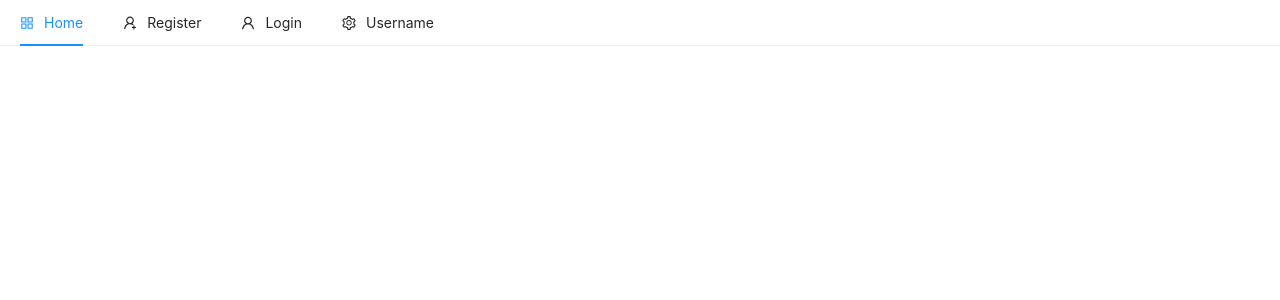
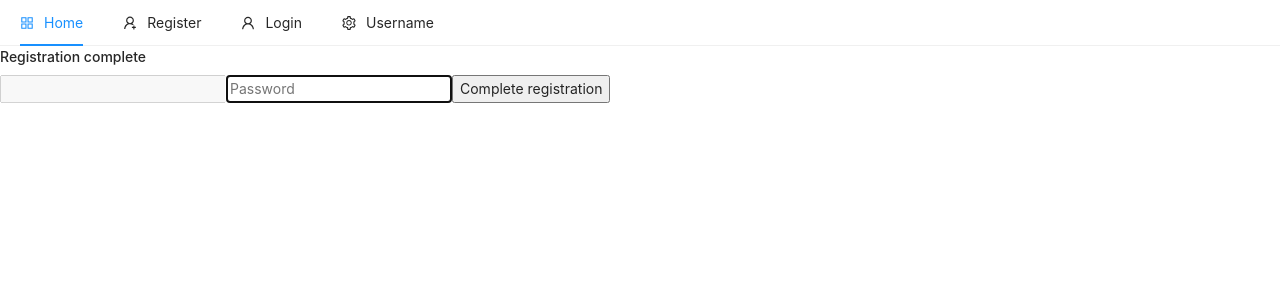
Before and after one commit to leawn/mern-ecom-app, a React (Create React App) app in the folder client/: page /register/complete in a window 1280 px wide. Shown: the top 300 px of the page. Built offline with nearby package versions, Linux system fonts and the light colour scheme.

Commit message:
registration complete commit

```diff
--- a/client/src/App.js
+++ b/client/src/App.js
@@ -7,6 +7,7 @@
 import Login from "./pages/auth/Login";
 import Register from "./pages/auth/Register";
 import Header from "./components/nav/Header";
+import RegisterComplete from "./pages/auth/RegisterComplete";
 
 const App = () => {
     return (
@@ -17,6 +18,7 @@
                 <Route exact path='/' component={Home}/>
                 <Route exact path='/login' component={Login}/>
                 <Route exact path='/register' component={Register}/>
+                <Route exact path='/register/complete' component={RegisterComplete}/>
             </Switch>
         </>
     );
--- a/client/src/pages/auth/Register.js
+++ b/client/src/pages/auth/Register.js
@@ -17,6 +17,7 @@
             setEmail('');
         } catch(err) {
             console.log(err);
+            toast.error(err.message);
         }
     }
 
--- /dev/null
+++ b/client/src/pages/auth/RegisterComplete.js
@@ -0,0 +1,94 @@
+import React, { useState, useEffect } from 'react';
+import { auth } from '../../firebase';
+import { toast } from 'react-toastify';
+
+const RegisterComplete = ({ history }) => {
+    const [email, setEmail] = useState('');
+    const [password, setPassword] = useState('');
+
+    useEffect(() => {
+        setEmail(window.localStorage.getItem('emailForRegistration'));
+    }, []);
+
+    const handleSubmit = async (e) => {
+        e.preventDefault();
+
+        if (!email || !password) {
+            toast.error('Email and password is required.');
+            return;
+        }
+
+        if (password.length < 6) {
+            toast.error('Password must be at least 6 characters long.');
+            return;
+        }
+
+        try {
+            const result = await auth.signInWithEmailLink(email, window.location.href);
+            if (result.user.emailVerified) {
+                window.localStorage.removeItem('emailForRegistration');
+                let user = auth.currentUser;
+
+                try {
+                    await user.updatePassword(password);
+                    try {
+                        const idTokenResult = await user.getIdTokenResult();
+                        console.log(user);
+                        console.log(idTokenResult);
+                        history.push('/');
+                    } catch (err) {
+                        console.log(err);
+                        return toast.error(err.message);
+                    }
+                } catch (err) {
+                    console.log(err);
+                    return toast.error(err.message);
+                }
+            }
+        } catch (err) {
+            console.log(err);
+            return toast.error(err.message);
+        }
+    }
+
+    const completeRegistrationForm = () => <form onSubmit={handleSubmit}>
+        <input
+            type='email'
+            className='form-control'
+            value={email}
+            disabled
+            autoFocus
+        />
+
+        <input
+            type='password'
+            className='form-control'
+            value={password}
+            onChange={(e) => setPassword(e.target.value)}
+            placeholder='Password'
+            autoFocus
+        />
+
+
+
+        <button
+            type='submit'
+            className='btn btn-raised'
+        >
+            Complete registration
+        </button>
+    </form>
+
+    return (
+        <div className='container p-5'>
+            <div className="row">
+                <div className="col-md-6 offset-md-3">
+                    <h4>Registration complete</h4>
+                    {completeRegistrationForm()}
+                </div>
+            </div>
+        </div>
+    );
+}
+
+export default RegisterComplete;
```
